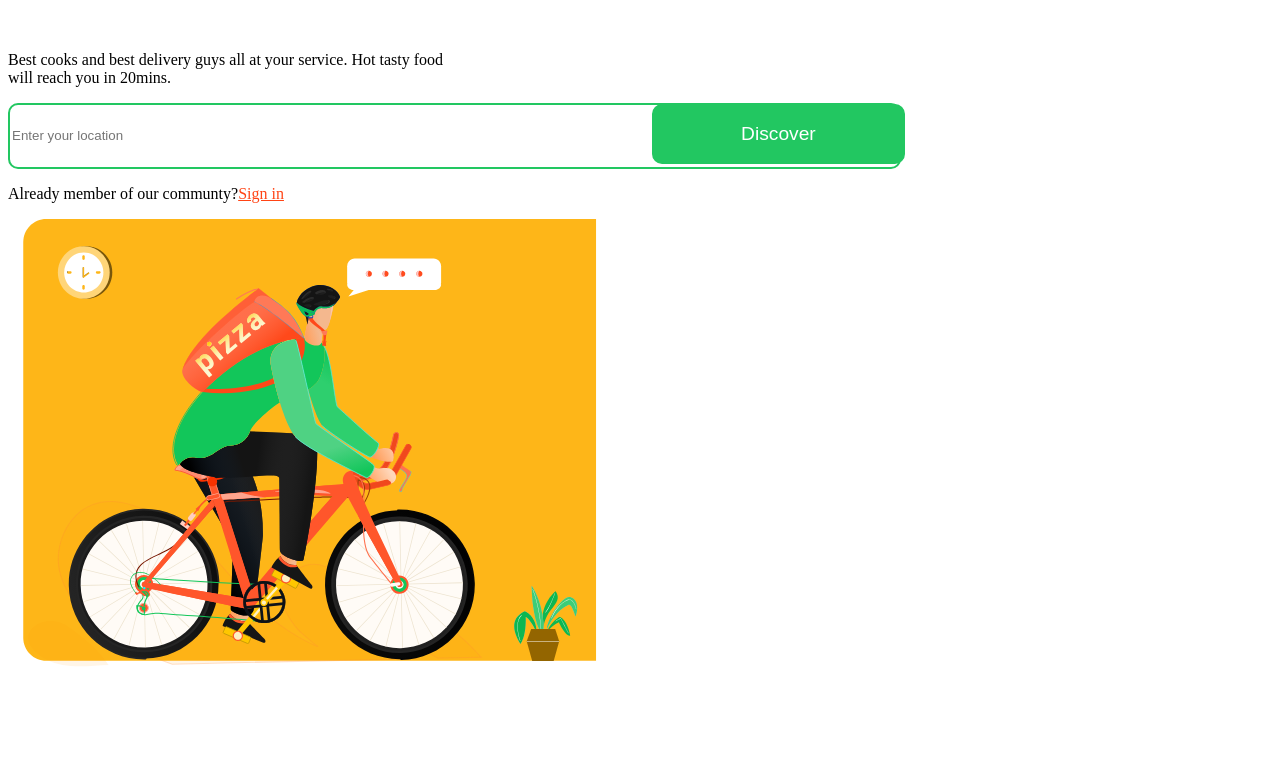
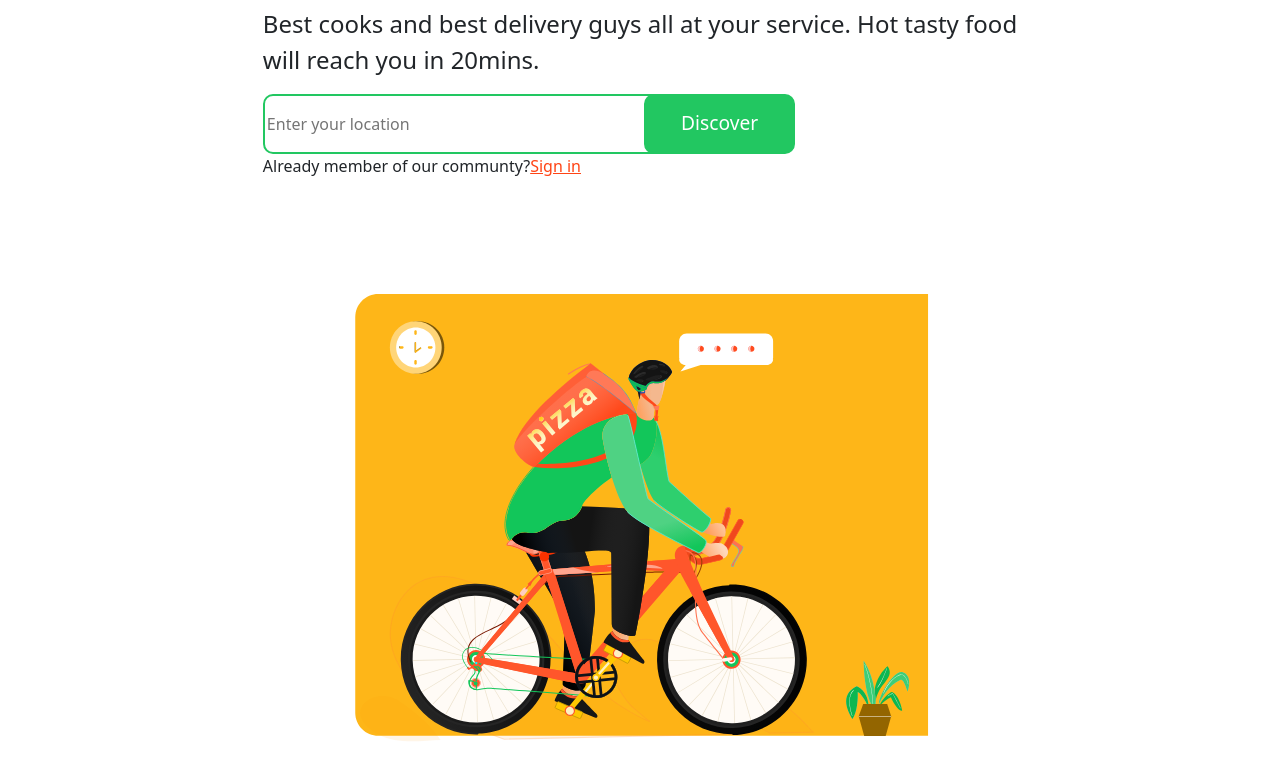
Before and after one commit to mohamed44g/delivery-food, a plain HTML site: page index.html in a window 1280 px wide. Shown: the part 503-1284 px from the top of the page. Drawn offline with nearby package versions, Linux system fonts and the light colour scheme; a script that the page names is missing.

Commit message:
Update index.html

```diff
--- a/index.html
+++ b/index.html
@@ -5,7 +5,7 @@
     <meta charset="utf-8">
     <meta name="viewport" content="width=device-width, initial-scale=1">
     <link rel="stylesheet" href="style.css">
-    <link rel="stylesheet" href=bootstrap.css">
+    <link rel="stylesheet" href="bootstrap.css">
     <link rel="preconnect" href="https://fonts.googleapis.com">
     <link rel="preconnect" href="https://fonts.gstatic.com" crossorigin>
     <link href="https://fonts.googleapis.com/css2?family=Dancing+Script:wght@500&display=swap" rel="stylesheet">
```
